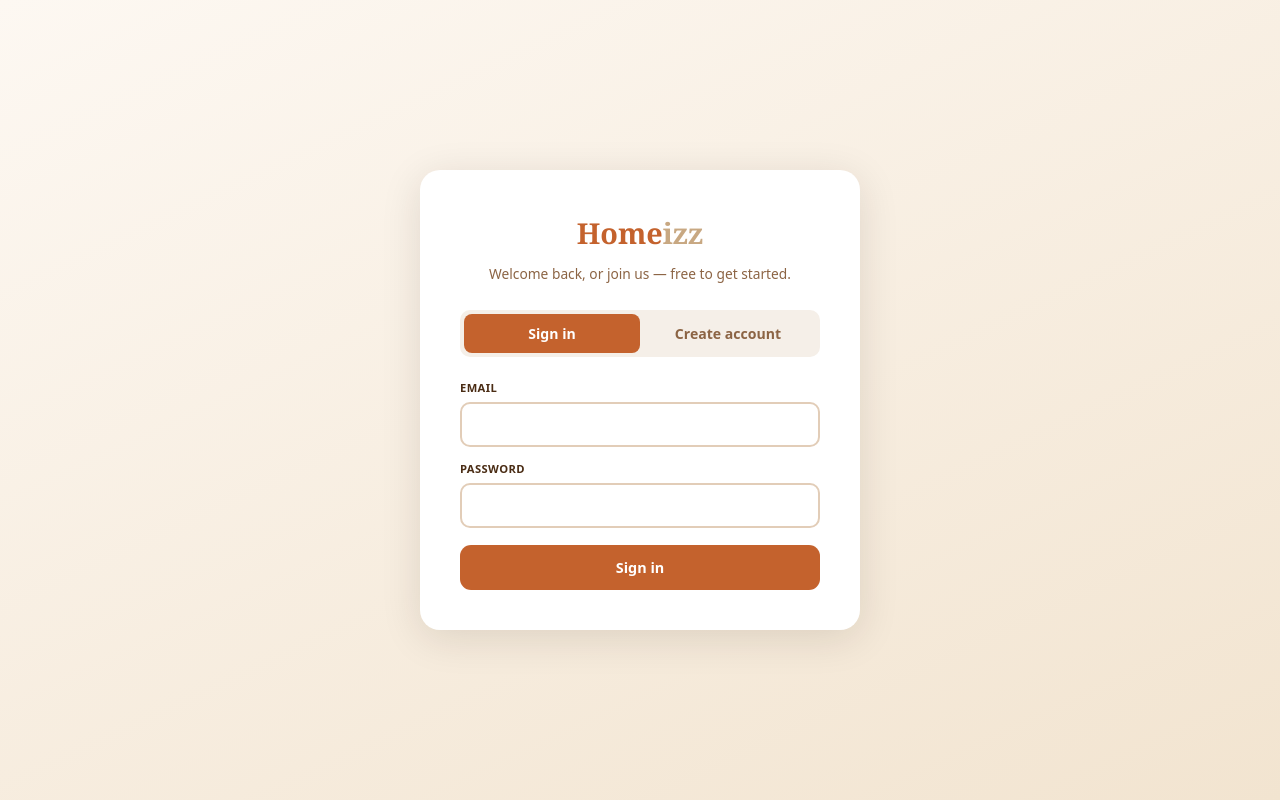
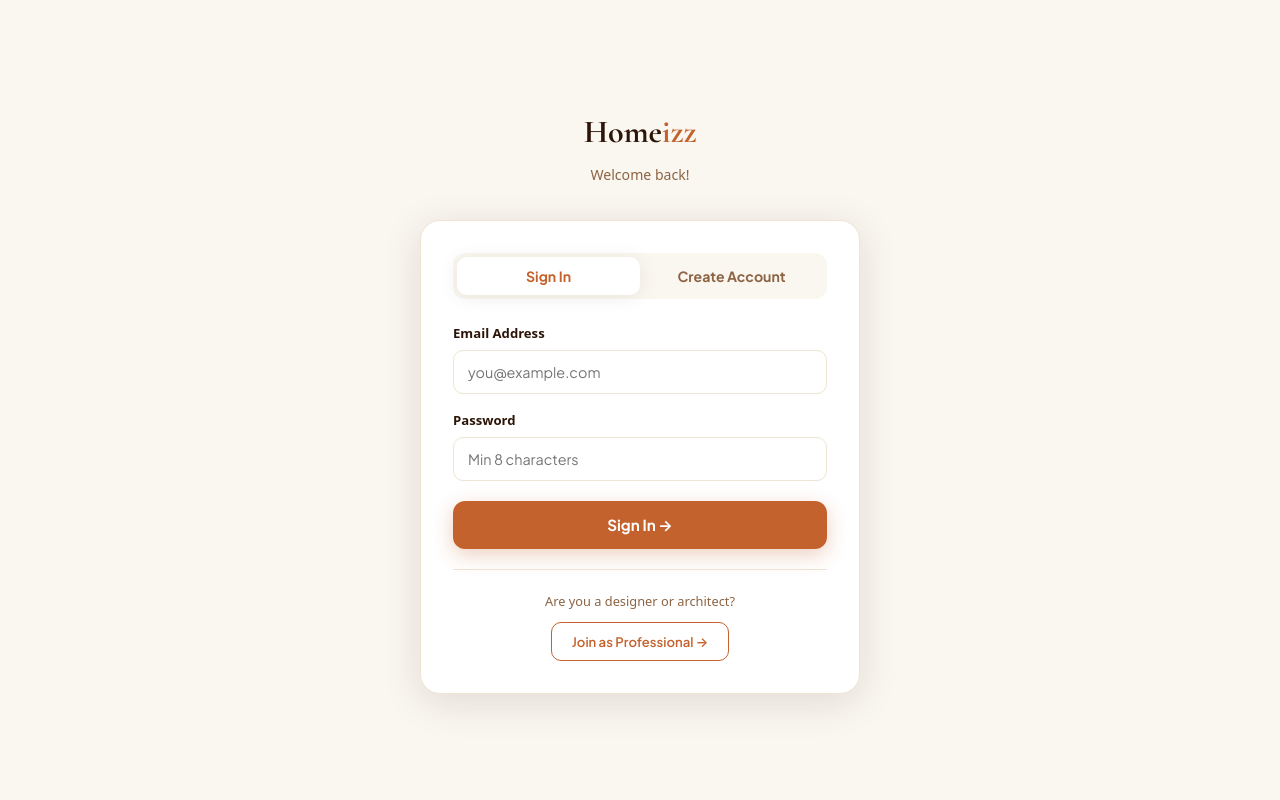
Before and after one commit to sharmachirag4638-gif/homeizz, a Next.js app: page /auth in a window 1280 px wide. Built offline with nearby package versions, Linux system fonts and the light colour scheme; no server answers.

Commit message:
Improve auth page with redirect support

```diff
--- a/src/app/auth/page.js
+++ b/src/app/auth/page.js
@@ -1,6 +1,6 @@
 'use client';
-import { useState } from 'react';
-import { useRouter } from 'next/navigation';
+import { useState, useEffect } from 'react';
+import { useRouter, useSearchParams } from 'next/navigation';
 import { createClient } from '@/lib/supabase-browser';
 
 export const dynamic = 'force-dynamic';
@@ -8,30 +8,47 @@ export const dynamic = 'force-dynamic';
 export default function AuthPage() {
   const sb = createClient();
   const router = useRouter();
-  const [mode, setMode] = useState('signin');
+  const searchParams = useSearchParams();
+  const redirect = searchParams.get('redirect') || '/';
+  const defaultMode = searchParams.get('mode') || 'signin';
+
+  const [mode, setMode] = useState(defaultMode);
   const [email, setEmail] = useState('');
   const [password, setPassword] = useState('');
   const [fullName, setFullName] = useState('');
   const [phone, setPhone] = useState('');
-  const [role, setRole] = useState('homeowner');
   const [busy, setBusy] = useState(false);
   const [err, setErr] = useState('');
+  const [success, setSuccess] = useState('');
+
+  useEffect(() => {
+    sb.auth.getUser().then(({ data }) => {
+      if (data.user) {
+        const meta = data.user.user_metadata;
+        if (meta?.role === 'professional') router.push('/pro-dashboard');
+        else router.push(redirect);
+      }
+    });
+  }, []);
 
   async function submit(e) {
     e.preventDefault();
-    setBusy(true); setErr('');
+    setBusy(true); setErr(''); setSuccess('');
     try {
       if (mode === 'signup') {
-        const { data, error } = await sb.auth.signUp({
+        const { error } = await sb.auth.signUp({
           email, password,
-          options: { data: { full_name: fullName, phone, role } },
+          options: { data: { full_name: fullName, phone, role: 'homeowner' } },
         });
         if (error) throw error;
-        router.push('/dashboard');
+        setSuccess('Account created! Check your email to verify, then sign in.');
+        setMode('signin');
       } else {
-        const { error } = await sb.auth.signInWithPassword({ email, password });
+        const { data, error } = await sb.auth.signInWithPassword({ email, password });
         if (error) throw error;
-        router.push('/dashboard');
+        const meta = data.user?.user_metadata;
+        if (meta?.role === 'professional') router.push('/pro-dashboard');
+        else router.push(redirect);
       }
     } catch (e2) {
       setErr(e2.message || 'Something went wrong');
@@ -40,53 +57,73 @@ export default function AuthPage() {
     }
   }
 
+  const inputStyle = { width:'100%', padding:'12px 14px', border:'1.5px solid var(--borderl)', borderRadius:10, fontSize:'.9rem', color:'var(--b)', background:'#fff', outline:'none', fontFamily:'var(--fb)', boxSizing:'border-box' };
+  const labelStyle = { display:'block', fontSize:'.82rem', fontWeight:600, color:'var(--b)', marginBottom:6 };
+
   return (
-    <div className="auth-screen">
-      <div className="auth-box">
-        <div className="auth-logo">Home<span style={{ color:'#C8A882' }}>izz</span></div>
-        <p className="auth-sub">Welcome back, or join us — free to get started.</p>
-        <div className="tabs">
-          <button type="button" onClick={() => setMode('signin')} className={`tab ${mode==='signin' ? 'on':''}`}>Sign in</button>
-          <button type="button" onClick={() => setMode('signup')} className={`tab ${mode==='signup' ? 'on':''}`}>Create account</button>
+    <div style={{minHeight:'100vh',background:'var(--c)',display:'flex',alignItems:'center',justifyContent:'center',padding:20}}>
+      <div style={{width:'100%',maxWidth:440}}>
+        <div style={{textAlign:'center',marginBottom:32}}>
+          <div onClick={()=>router.push('/')} style={{fontFamily:'var(--fd)',fontSize:'2rem',fontWeight:700,color:'var(--b)',cursor:'pointer',display:'inline-block'}}>
+            Home<span style={{color:'var(--t)'}}>izz</span>
           </div>
-        {err && <div className="err-box" style={{ display:'block' }}>{err}</div>}
-        <form onSubmit={submit}>
-          {mode === 'signup' && (
+          <p style={{color:'var(--tlt)',fontSize:'.88rem',marginTop:6}}>
+            {mode==='signup'?'Create your free homeowner account':'Welcome back!'}
+          </p>
+        </div>
+
+        <div style={{background:'#fff',borderRadius:20,padding:'32px',border:'1.5px solid var(--borderl)',boxShadow:'var(--shm)'}}>
+          <div style={{display:'flex',background:'var(--c)',borderRadius:12,padding:4,marginBottom:24}}>
+            {['signin','signup'].map(m=>(
+              <button key={m} onClick={()=>{setMode(m);setErr('');setSuccess('');}} style={{flex:1,padding:'10px',border:'none',borderRadius:10,background:mode===m?'#fff':'transparent',color:mode===m?'var(--t)':'var(--tlt)',fontWeight:700,cursor:'pointer',fontSize:'.88rem',boxShadow:mode===m?'var(--sh)':'none',transition:'all .2s'}}>
+                {m==='signin'?'Sign In':'Create Account'}
+              </button>
+            ))}
+          </div>
+
+          {err&&<div style={{background:'#FEF2F2',border:'1px solid #FECACA',color:'#DC2626',borderRadius:10,padding:'12px 16px',marginBottom:16,fontSize:'.85rem'}}>{err}</div>}
+          {success&&<div style={{background:'#F0FDF4',border:'1px solid #86EFAC',color:'#166534',borderRadius:10,padding:'12px 16px',marginBottom:16,fontSize:'.85rem'}}>✅ {success}</div>}
+
+          <form onSubmit={submit} style={{display:'flex',flexDirection:'column',gap:16}}>
+            {mode==='signup'&&(
               <>
-              <div className="utypes">
-                <div className={`utype ${role==='homeowner' ? 'on':''}`} onClick={() => setRole('homeowner')}>
-                  <div className="utype-ico">🏠</div>
-                  <div className="utype-t">Homeowner</div>
-                  <div className="utype-s">Looking for designs</div>
-                </div>
-                <div className={`utype ${role==='designer' ? 'on':''}`} onClick={() => setRole('designer')}>
-                  <div className="utype-ico">🎨</div>
-                  <div className="utype-t">Designer</div>
-                  <div className="utype-s">Offering services</div>
+                <div style={{background:'var(--tpp)',borderRadius:12,padding:'12px 16px',border:'1.5px solid var(--tp)',display:'flex',alignItems:'center',gap:10}}>
+                  <span style={{fontSize:'1.5rem'}}>🏠</span>
+                  <div>
+                    <div style={{fontWeight:700,color:'var(--b)',fontSize:'.85rem'}}>Homeowner Account</div>
+                    <div style={{fontSize:'.75rem',color:'var(--tlt)'}}>Free forever · Browse & contact designers</div>
                   </div>
                 </div>
-              <div className="fg">
-                <label htmlFor="fn">Full name</label>
-                <input id="fn" required value={fullName} onChange={e=>setFullName(e.target.value)} />
+                <div>
+                  <label style={labelStyle}>Full Name</label>
+                  <input required value={fullName} onChange={e=>setFullName(e.target.value)} placeholder="Amit Sharma" style={inputStyle}/>
                 </div>
-              <div className="fg">
-                <label htmlFor="ph">Phone (India)</label>
-                <input id="ph" type="tel" inputMode="numeric" pattern="[0-9]{10}" required value={phone} onChange={e=>setPhone(e.target.value)} placeholder="9876543210" />
+                <div>
+                  <label style={labelStyle}>Phone Number</label>
+                  <input type="tel" required value={phone} onChange={e=>setPhone(e.target.value)} placeholder="9876543210" style={inputStyle}/>
                 </div>
               </>
             )}
-          <div className="fg">
-            <label htmlFor="em">Email</label>
-            <input id="em" type="email" required value={email} onChange={e=>setEmail(e.target.value)} />
+            <div>
+              <label style={labelStyle}>Email Address</label>
+              <input type="email" required value={email} onChange={e=>setEmail(e.target.value)} placeholder="you@example.com" style={inputStyle}/>
             </div>
-          <div className="fg">
-            <label htmlFor="pw">Password</label>
-            <input id="pw" type="password" minLength={8} required value={password} onChange={e=>setPassword(e.target.value)} />
+            <div>
+              <label style={labelStyle}>Password</label>
+              <input type="password" minLength={8} required value={password} onChange={e=>setPassword(e.target.value)} placeholder="Min 8 characters" style={inputStyle}/>
             </div>
-          <button type="submit" className="ubtn" disabled={busy}>
-            {busy ? 'Please wait…' : (mode==='signup' ? 'Create my account' : 'Sign in')}
+            <button type="submit" disabled={busy} style={{padding:'14px',background:busy?'var(--borderl)':'var(--t)',color:'#fff',border:'none',borderRadius:12,fontWeight:700,cursor:busy?'not-allowed':'pointer',fontSize:'.95rem',boxShadow:busy?'none':'0 6px 20px rgba(196,98,45,.3)',marginTop:4}}>
+              {busy?'Please wait...':mode==='signup'?'Create Free Account →':'Sign In →'}
             </button>
           </form>
+
+          <div style={{textAlign:'center',marginTop:20,paddingTop:20,borderTop:'1px solid var(--borderl)'}}>
+            <p style={{fontSize:'.8rem',color:'var(--tlt)',marginBottom:10}}>Are you a designer or architect?</p>
+            <button onClick={()=>router.push('/pro-signup')} style={{padding:'10px 20px',background:'transparent',color:'var(--t)',border:'1.5px solid var(--t)',borderRadius:10,fontWeight:600,cursor:'pointer',fontSize:'.82rem'}}>
+              Join as Professional →
+            </button>
+          </div>
+        </div>
       </div>
     </div>
   );
```
Lines whose indentation alone changed are shown as unchanged.
